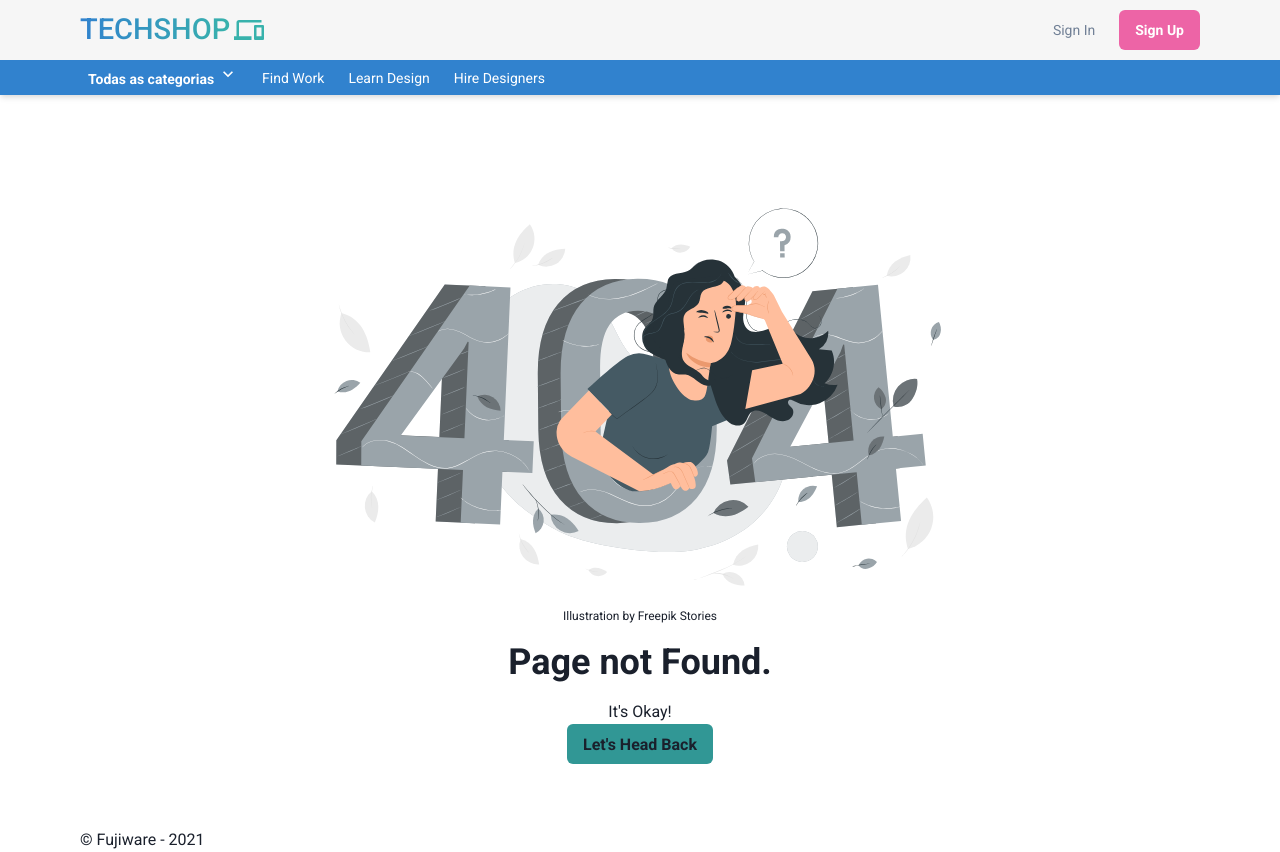
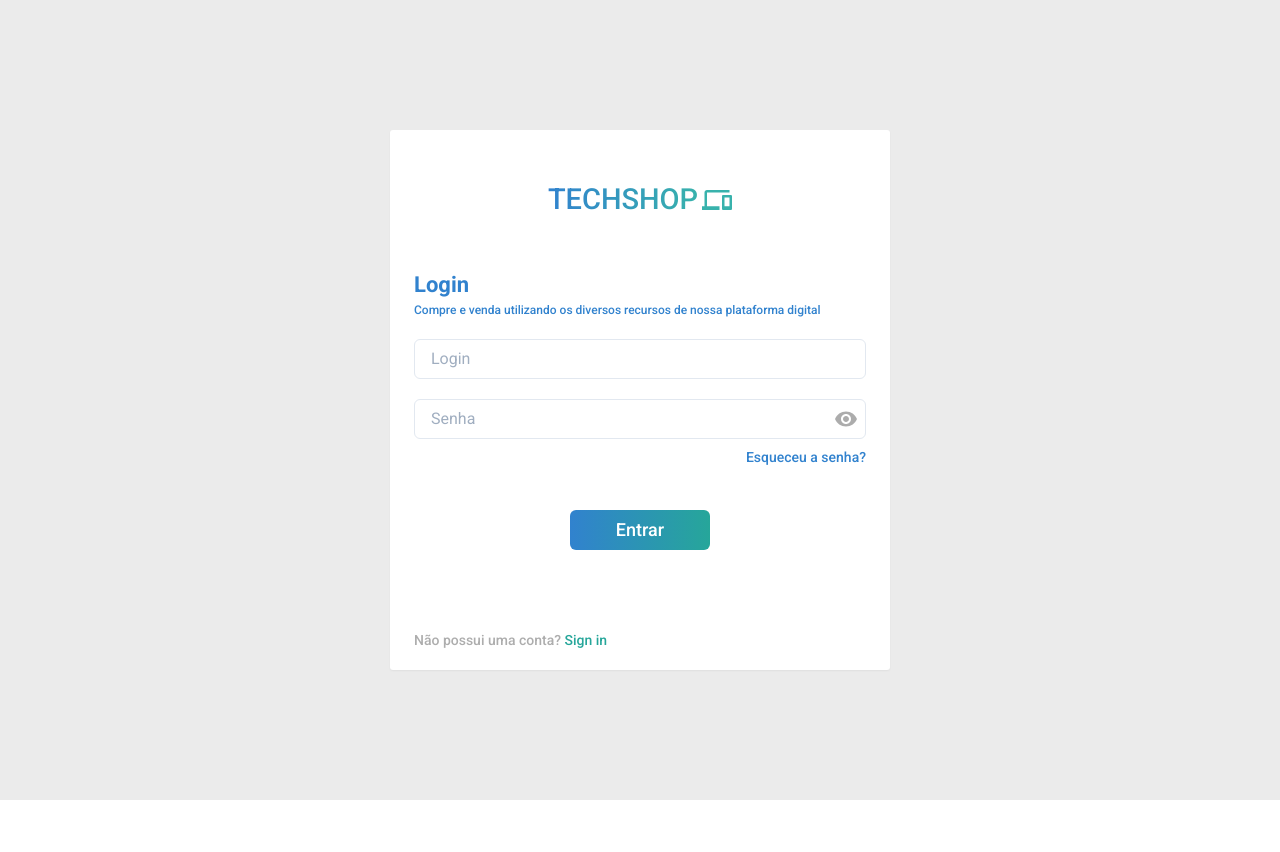
Before and after one commit to Fugiware/techshop-frontend, a Next.js app: page /login in a window 1280 px wide. Before the commit this address had no page. After the commit the page ends 800 px from the top, so only its background shows below. Built offline with nearby package versions, Linux system fonts and the light colour scheme.

Commit message:
Cria a tela de login

```diff
--- a/src/components/layout/Header.tsx
+++ b/src/components/layout/Header.tsx
@@ -20,8 +20,8 @@ import {
   MdChevronLeft,
   MdChevronRight,
   MdExpandMore,
-  MdDevices,
 } from 'react-icons/md'
+import Logo from './Logo'
 
 export default function WithSubnavigation() {
   const { isOpen, onToggle } = useDisclosure()
@@ -53,28 +53,7 @@ export default function WithSubnavigation() {
             aria-label={'Toggle Navigation'}
           />
         </Flex>
-        <Flex
-          flex={{ base: 1 }}
-          justify={{ base: 'center', md: 'start' }}
-          alignItems="center"
-        >
-          <Text
-            bgGradient="linear(to-l, #38B2AC,#3182CE)"
-            bgClip="text"
-            fontSize="29px"
-            fontWeight="medium"
-          >
-            TECHSHOP
-          </Text>
-          <MdDevices
-            style={{
-              width: '30px',
-              height: '30px',
-              marginLeft: '4px',
-            }}
-            color="#38B2AC"
-          />
-        </Flex>
+        <Logo isFlex />
 
         <Stack
           flex={{ base: 1, md: 0 }}
--- /dev/null
+++ b/src/components/layout/Logo.tsx
@@ -0,0 +1,29 @@
+import { Flex, Text } from '@chakra-ui/react'
+import { MdDevices } from 'react-icons/md'
+
+export default function Logo({ isFlex = false } : { isFlex?: boolean }) {
+  return (
+    <Flex
+      flex={{ base: isFlex ? 1 : 0 }}
+      justify={{ base: 'center', md: 'start' }}
+      alignItems="center"
+    >
+      <Text
+        bgGradient="linear(to-l, #38B2AC,#3182CE)"
+        bgClip="text"
+        fontSize="29px"
+        fontWeight="medium"
+      >
+        TECHSHOP
+      </Text>
+      <MdDevices
+        style={{
+          width: '30px',
+          height: '30px',
+          marginLeft: '4px',
+        }}
+        color="#38B2AC"
+      />
+    </Flex>
+  )
+}
--- a/src/pages/_app.tsx
+++ b/src/pages/_app.tsx
@@ -8,6 +8,8 @@ import customTheme from 'styles/customTheme'
 import 'styles/globals.css'
 
 const MyApp = ({ Component, pageProps }: AppProps) => {
+  const canUseLayout = !['Login', 'Signin'].includes(Component.displayName || '')
+
   return (
     <ChakraProvider theme={customTheme}>
       <Head>
@@ -16,9 +18,11 @@ const MyApp = ({ Component, pageProps }: AppProps) => {
           content="minimum-scale=1, initial-scale=1, width=device-width, shrink-to-fit=no, viewport-fit=cover"
         />
       </Head>
-      <Layout>
-        <Component {...pageProps} />
-      </Layout>
+      {canUseLayout ? (
+        <Layout>
+          <Component {...pageProps} />
+        </Layout>
+      ) : <Component {...pageProps} />}
     </ChakraProvider>
   )
 }
--- /dev/null
+++ b/src/pages/login.tsx
@@ -0,0 +1,128 @@
+import { useState } from 'react';
+import { Text, Input, Button, InputGroup, InputRightElement, Link } from '@chakra-ui/react'
+import { Box, Center, Flex } from '@chakra-ui/layout'
+import { MdVisibility, MdVisibilityOff } from 'react-icons/md'
+import Logo from '../components/layout/Logo'
+
+const Login = () => {
+  const [login, setLogin] = useState('');
+  const [password, setPassword] = useState('');
+  const [showPassword, setShowPassword] = useState(false);
+
+  const VisibilityIcon = showPassword ? MdVisibilityOff : MdVisibility;
+
+  return (
+    <Center
+      margin="0 auto"
+      backgroundColor="#EBEBEB"
+      height="100vh"
+      width="100vw"
+    >
+      <Box
+        backgroundColor="white"
+        height="540px"
+        width="500px"
+        margin="12px"
+        shadow="sm"
+        padding="24px"
+        borderRadius="3px"
+      >
+        <Flex width="100%" justify="center" marginTop="24px" marginBottom="30px" >
+          <Logo />
+        </Flex>
+
+        <Flex width="100%" paddingTop="16px">
+          <Flex
+            direction="column"
+          >
+            <Text
+              color="#3182CE"
+              fontSize="22px"
+              fontWeight="Bold"
+            >
+              Login
+            </Text>
+            <Text
+              color="#3182CE"
+              fontSize="12px"
+              fontWeight="medium"
+            >
+              Compre e venda utilizando os diversos recursos de nossa plataforma digital
+            </Text>
+          </Flex>
+        </Flex>
+
+        <Flex width="100%" paddingTop="20px" direction="column">
+          <Input
+            value={login}
+            placeholder="Login"
+            size="md"
+            onChange={(e) => setLogin(e.target.value)}
+          />
+
+
+          <InputGroup marginTop="20px">
+            <Input
+              value={password}
+              placeholder="Senha"
+              size="md"
+              type={showPassword ? 'text' : 'password'}
+              onChange={(e) => setPassword(e.target.value)}
+            />
+            <InputRightElement children={
+              <VisibilityIcon
+                color="#333"
+                opacity="0.4"
+                style={{
+                  width: '24px',
+                  height: '24px',
+                }}
+                cursor="pointer"
+                onClick={() => setShowPassword(!showPassword)}
+              />
+              }
+            />
+          </InputGroup>
+
+          <Link color="#3182CE" marginTop="8px">
+            <Text
+              color="#3182CE"
+              fontSize="14px"
+              fontWeight="medium"
+              align="end"
+            >
+              Esqueceu a senha?
+            </Text>
+          </Link>
+
+          <Flex width="100%" marginTop="42px" justify="center">
+            <Button
+              bgGradient="linear-gradient(90deg, #3182CE 0%, #26A69A 100%);"
+              color="white"
+              colorScheme="blue"
+              width="140px"
+              fontSize="18px"
+              fontWeight="medium"
+            >
+              Entrar
+            </Button>
+          </Flex>
+
+          <Flex width="100%" margin={{ base: '40px 0 0 0', sm: '80px 0 0 0' }}>
+            <Text
+              color="#ADADAD"
+              fontSize="14px"
+              fontWeight="medium"
+            >
+              Não possui uma conta? <Link color="#26A69A" marginTop="8px">Sign in</Link>
+            </Text>
+          </Flex>
+        </Flex>
+      </Box>
+    </Center>
+  )
+}
+
+Login.displayName = 'Login'
+
+export default Login
```
